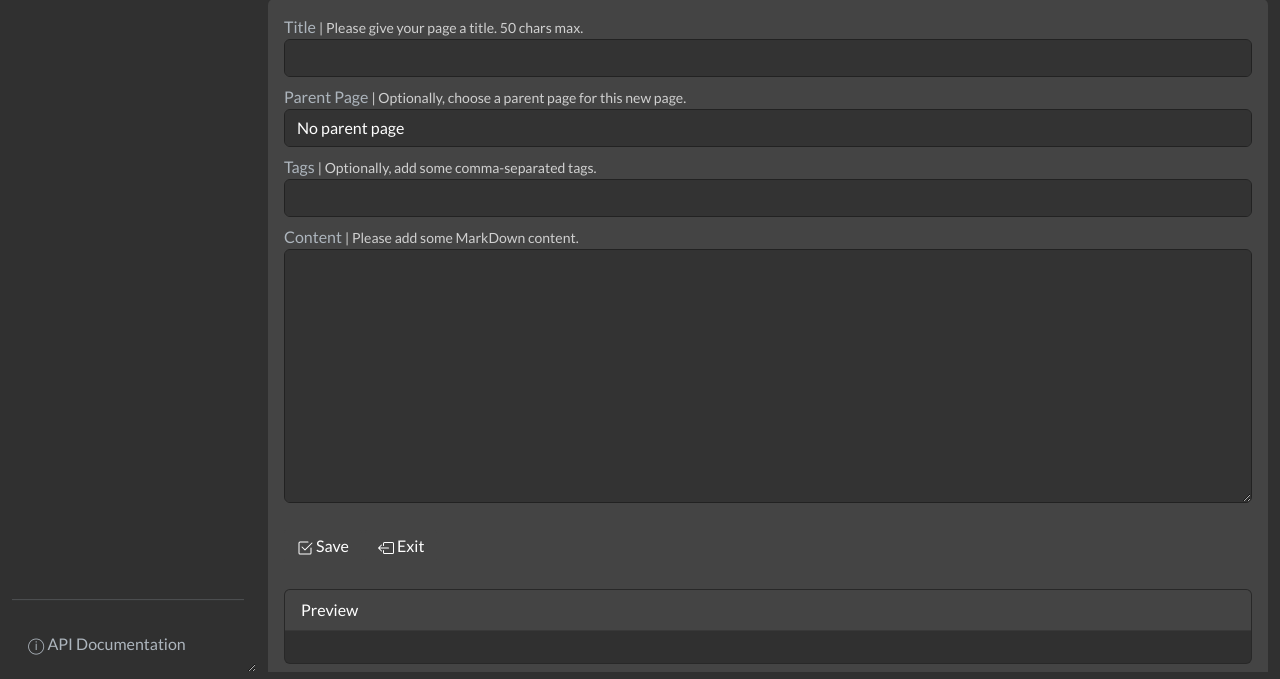
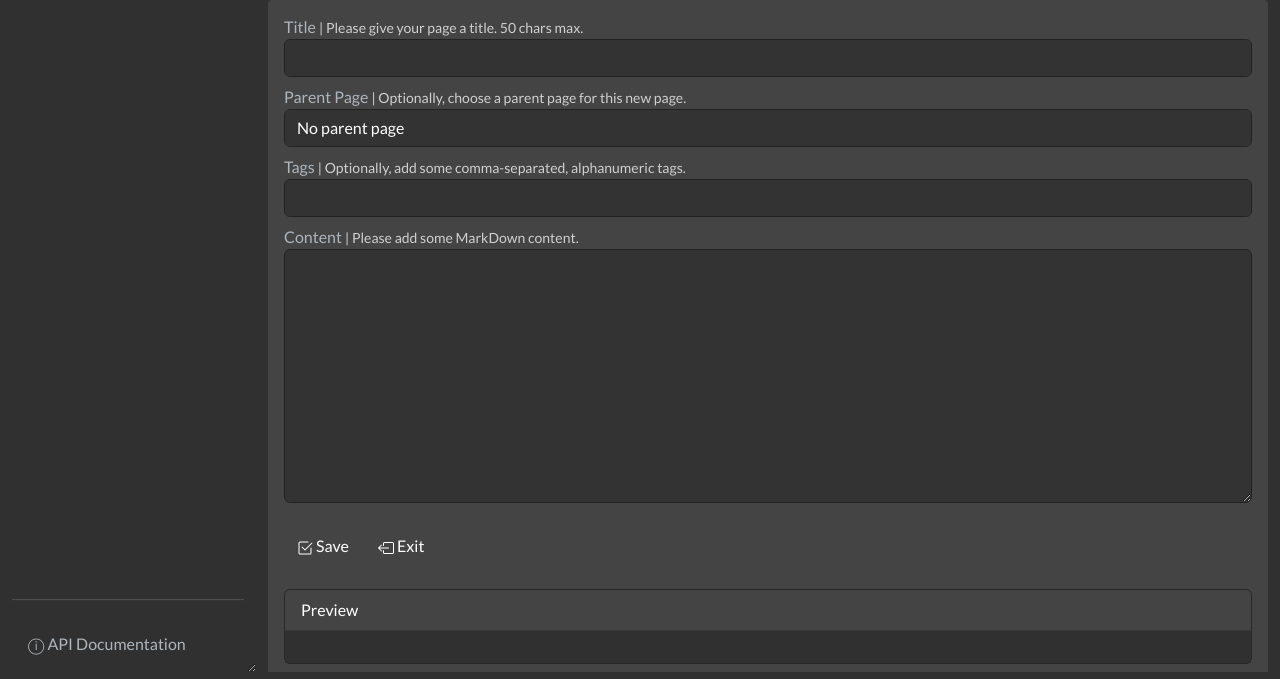
Before and after one commit to signebedi/wiki-flask, a Flask app: page /create in a window 1280 px wide. Shown: the part 73-752 px from the top of the page. Run offline with Flask 3, Linux system fonts and the light colour scheme; data that the repository does not hold is empty; some libraries are stand-ins or nearby versions.

Commit message:
Added: tags must be alphanumeric

```diff
--- a/wikiflask/__init__.py
+++ b/wikiflask/__init__.py
@@ -302,8 +302,12 @@ def create():
     if request.method == 'POST':
         title = request.form.get('title')
         content = request.form.get('content')
+
         tags = request.form.get('tags').split(',')  # Convert comma-separated tags string to list
         tags = [tag.strip() for tag in tags]  # Strip leading/trailing whitespaces from each tag
+        tags = [re.sub(r'\W+', '', tag) for tag in tags] # Strip non alphanumeric chars
+        tags = [tag for tag in tags if len(tag) > 0] # Remove tags with null lengths
+
         parent_id = request.form.get('parent_id')  # Retrieve parent_id from form
         if parent_id == '':
             parent_id = None
@@ -326,7 +330,11 @@ def edit(page_id):
         parent_id = request.form.get('parent_id')  # Retrieve parent_id from form
         if parent_id == '':
             parent_id = None
-        tags = [tag.strip() for tag in request.form.get('tags').split(',')]  # Get tags from form
+
+        tags = request.form.get('tags').split(',')  # Convert comma-separated tags string to list
+        tags = [tag.strip() for tag in tags]  # Strip leading/trailing whitespaces from each tag
+        tags = [re.sub(r'\W+', '', tag) for tag in tags] # Strip non alphanumeric chars
+        tags = [tag for tag in tags if len(tag) > 0] # Remove tags with null lengths
 
         pages.update_one(page_id, {'title': title, 'content': content, 'tags': tags}, parent_id)
         flash("Successfully updated page.", 'success')
--- a/wikiflask/templates/create.html.jinja
+++ b/wikiflask/templates/create.html.jinja
@@ -32,7 +32,7 @@ Create New Page
     <div class="form-group mt-2">
         <label for="tags" aria-describedby="TagsHelpInline">Tags</label>
         <span id="TagsHelpInline" class="form-text">
-        | Optionally, add some comma-separated tags.
+        | Optionally, add some comma-separated, alphanumeric tags.
         </span>
         <input type="text" id="tags" name="tags" class="form-control" style="background-color: rgba(0, 0, 0, 0.25) ; color: #fff;">
     </div>
--- a/wikiflask/templates/edit.html.jinja
+++ b/wikiflask/templates/edit.html.jinja
@@ -36,7 +36,7 @@ Edit - {{ page.title }}
     <div class="form-group mt-2">
         <label for="tags" aria-describedby="TagsHelpInline">Tags</label>
         <span id="TagsHelpInline" class="form-text">
-        | Optionally, add some comma-separated tags.
+        | Optionally, add some comma-separated, alphanumeric tags.
         </span>
         <input type="text" id="tags" name="tags" class="form-control" style="background-color: rgba(0, 0, 0, 0.25) ; color: #fff;" value="{{ page.tags|join(', ') }}">
     </div>
--- a/wikiflask/templates/page.html.jinja
+++ b/wikiflask/templates/page.html.jinja
@@ -34,7 +34,7 @@ View - {{ page.title|e }}
         {%endif%}
     </small>
 
-    {% if page.tags|length > 1 %}
+    {% if page.tags|length > 0 %}
         <small>
             Tags:
             {% for tag in page.tags %}
```
